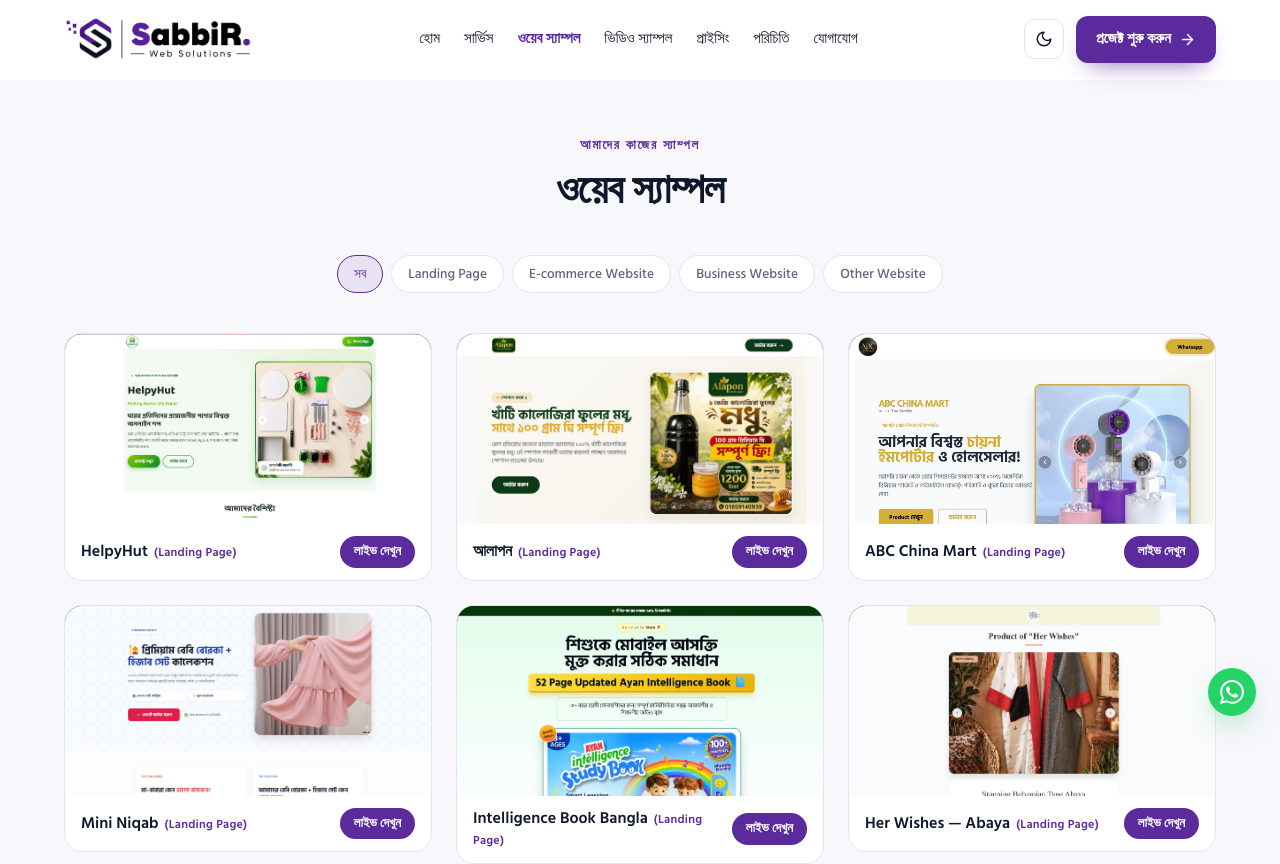
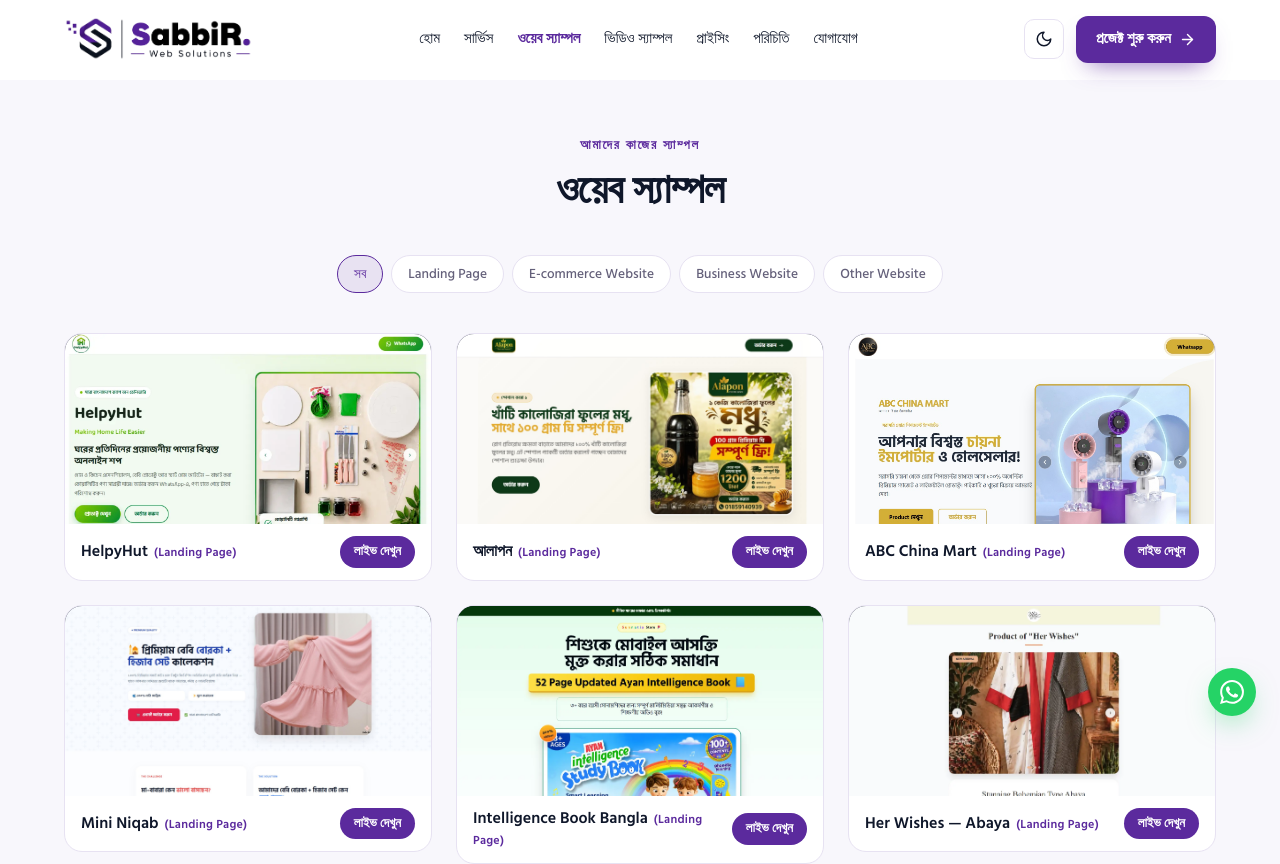
Before and after one commit to sourov6580/sabbir-web-solutions, a Next.js app: page /web-samples in a window 1280 px wide. Shown: the top 864 px of the page. Built offline with nearby package versions, Linux system fonts and the light colour scheme.

Commit message:
Add files via upload

```diff
--- a/content/site.js
+++ b/content/site.js
@@ -117,7 +117,7 @@
     "Business & Service Ads",
   ],
   web: [
-    { t: "HelpyHut", cat: "Landing Page", url: "https://sabbirwebportfolio.site/step/helpyhut/", image: "/images/HelpyHut.png" },
+    { t: "HelpyHut", cat: "Landing Page", url: "https://sabbirwebportfolio.site/step/helpyhut/", image: "/images/HelpyHut.webp" },
     { t: "আলাপন", cat: "Landing Page", url: "https://sabbirwebportfolio.site/step/alapon/", image: "/images/alaapon.com.png" },
     { t: "ABC China Mart", cat: "Landing Page", url: "https://sabbirwebportfolio.site/step/abcchinamart/", image: "/images/abcchinamart.com.png" },
     { t: "Mini Niqab", cat: "Landing Page", url: "https://sabbirwebportfolio.site/step/mininiqab/", image: "/images/landing.rwmart.shop_step_mininiqab.png" },
```
